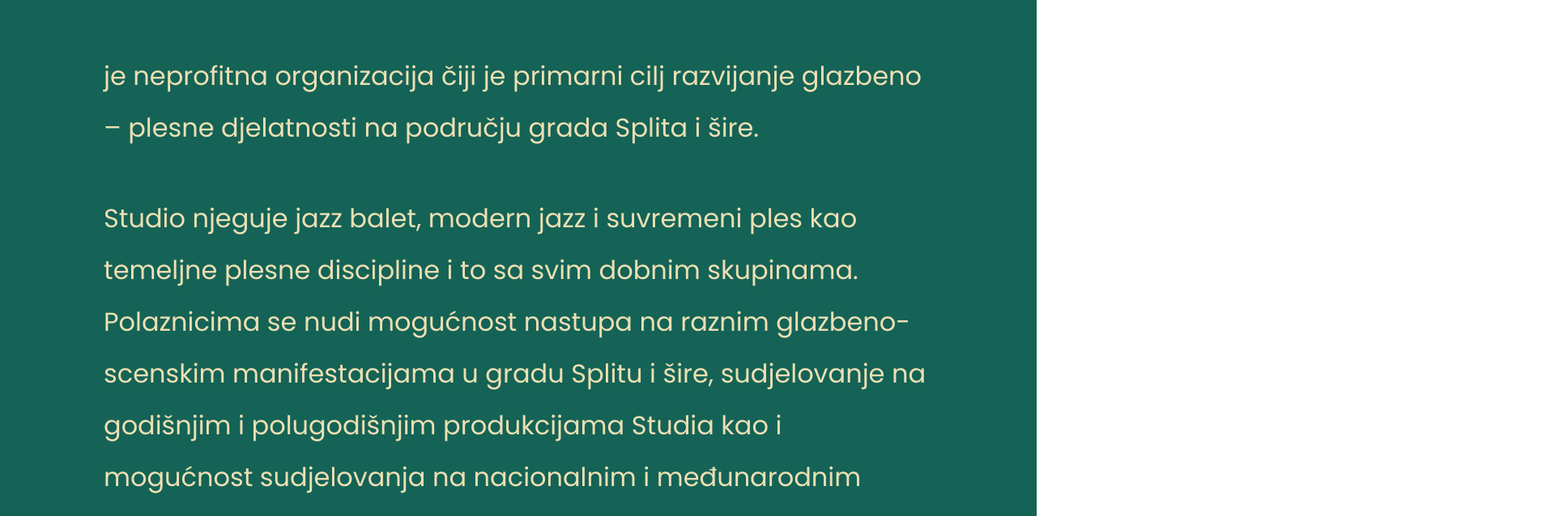
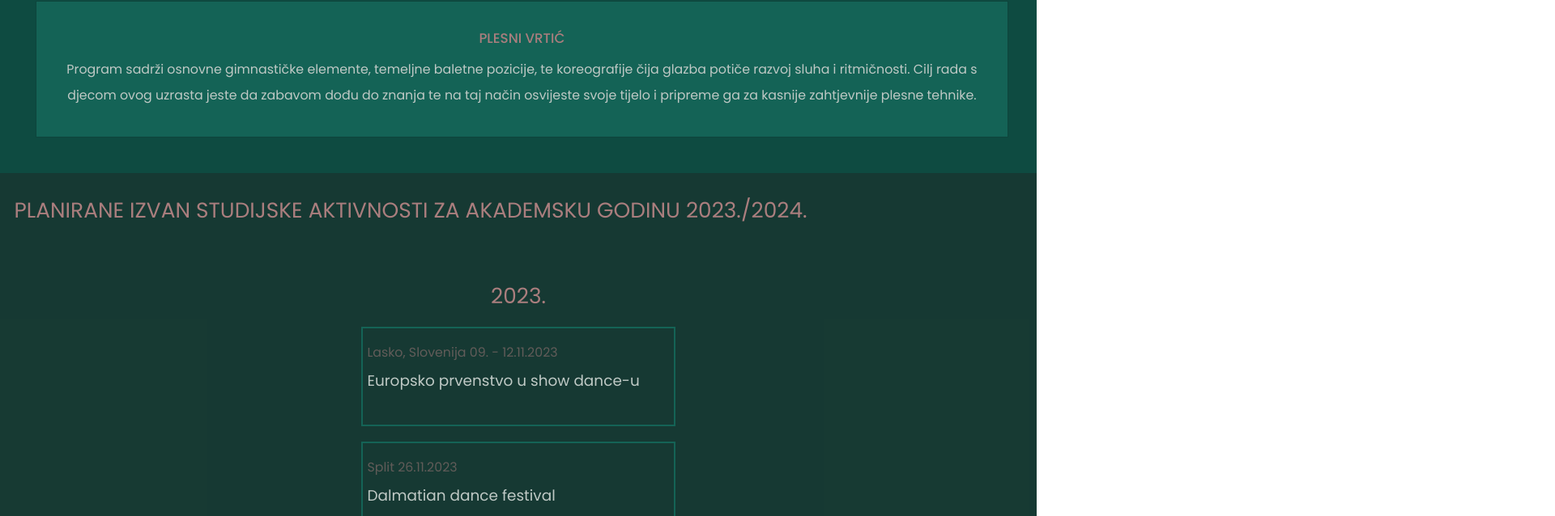
Before and after one commit to BrunaMamic/dancebox, a Next.js app: page / in a window 1280 px wide. Shown: the part 2146-2784 px from the top of the page at 81% size, 1920 px wide, since content can reach past the window. Built offline with nearby package versions, Linux system fonts and the light colour scheme.

Commit message:
plan i program section added

```diff
--- a/components/header/index.tsx
+++ b/components/header/index.tsx
@@ -9,10 +9,11 @@ const Header = ({ setContactSideBarOpen, contactSideBarOpen, setDocSidebarOpen,
       </a>
 
       <nav className={`navbar ${navbarMobile ? "active" : ""}`}>
-        <a href="#home">Naslovnica</a>
+        {/* <a href="#home">Naslovnica</a> */}
         <a href="#about">O nama</a>
         <a href="#services">Program</a>
         <a href="#projects">Projekti</a>
+        <a href="#plan">Plan i program</a>
         <a href="#voditelji">Voditelji</a>
         <a href="#contact">Kontakt</a>
       </nav>
--- /dev/null
+++ b/components/plan/Plan.module.css
@@ -0,0 +1,50 @@
+.naslovPlan{
+    font-size: 3rem;
+    /* font-family: -webkit-body; */
+    color: rgb(170, 126, 126);
+
+}
+
+.plan{
+    background-color: #052b24ed;
+}
+
+.planProgram{
+    display: flex;
+    color: #bfc9c5;
+    flex-direction: column;
+    justify-content: space-around;
+    align-items: center;
+    padding: 66px;
+}
+
+/* .planData{
+    display: flex;
+    flex-direction: row;
+    flex-wrap: wrap;
+} */
+
+.planDataSpec{
+    /* background: #146356; */
+    /* background: red; */
+    padding-bottom: 14px;
+    padding-left: 5px;
+    margin: 19px;
+    font-size: 1.8rem;
+    border: 2px solid #146356;
+    width: 44rem;
+    height: 14rem;
+    display: flex;
+    flex-direction: column-reverse;
+    align-items: flex-start;
+    justify-content: center;
+}
+
+@media (max-width: 460px) {
+    .planDataSpec {
+        margin: 7px;
+        font-size: 1.5rem;
+        width: 37rem;
+        height: 14rem;
+    }
+  }
--- /dev/null
+++ b/components/plan/index.tsx
@@ -0,0 +1,46 @@
+import style from "./Plan.module.css";
+
+const Plan = () => {
+  return (
+    <section className={style.plan} id="plan">
+      {/* <h1 className="heading"> O nama </h1> */}
+
+      <div className="row">
+        <div className="content">
+          <div className={style.naslovPlan}>
+            PLANIRANE IZVAN STUDIJSKE AKTIVNOSTI ZA AKADEMSKU GODINU 2023./2024.
+          </div>
+          <div className={style.planProgram}>
+            <div className={style.naslovPlan}>2023.</div>
+            <div className={style.planData}>
+              <div className={style.planDataSpec}>
+                <p style={{ fontSize: "2.1rem" }}>
+                  Europsko prvenstvo u show dance-u
+                </p>
+                <p style={{ color: "rgb(170 126 126 / 51%)" }}>
+                  Lasko, Slovenija 09. - 12.11.2023
+                </p>
+              </div>
+              <div className={style.planDataSpec}>
+                <p style={{ fontSize: "2.1rem" }}>Dalmatian dance festival</p>
+                <p style={{ color: "rgb(170 126 126 / 51%)" }}>
+                  Split 26.11.2023
+                </p>
+              </div>
+              <div className={style.planDataSpec}>
+                <p style={{ fontSize: "2.1rem" }}>
+                  Godisnja produkcija studija
+                </p>
+                <p style={{ color: "rgb(170 126 126 / 51%)" }}>
+                  Split, 16.12.2023
+                </p>
+              </div>
+            </div>
+          </div>
+        </div>
+      </div>
+    </section>
+  );
+};
+
+export default Plan;
--- a/pages/index.tsx
+++ b/pages/index.tsx
@@ -13,6 +13,7 @@ import Mentors from "../components/mentors";
 import ContactUs from "../components/contactUs";
 import Footer from "../components/footer";
 import { useState } from "react";
+import Plan from "../components/plan";
 
 const App: NextPage = () => {
   const [contactSideBarOpen, setContactSideBarOpen] = useState(false);
@@ -37,6 +38,7 @@ const App: NextPage = () => {
       <Home />
       <Info />
       <Services />
+      <Plan />
       <Projects />
       <Mentors />
       <ContactUs />
--- a/styles/index.css
+++ b/styles/index.css
@@ -675,7 +675,7 @@ h3 span {
   }
 }
 
-@media (max-width: 991px) {
+@media (max-width: 2300px) {
   html {
     font-size: 55%;
   }
```
Also changed, not shown: 2 other files (tests, documents, lock files or other folders).
